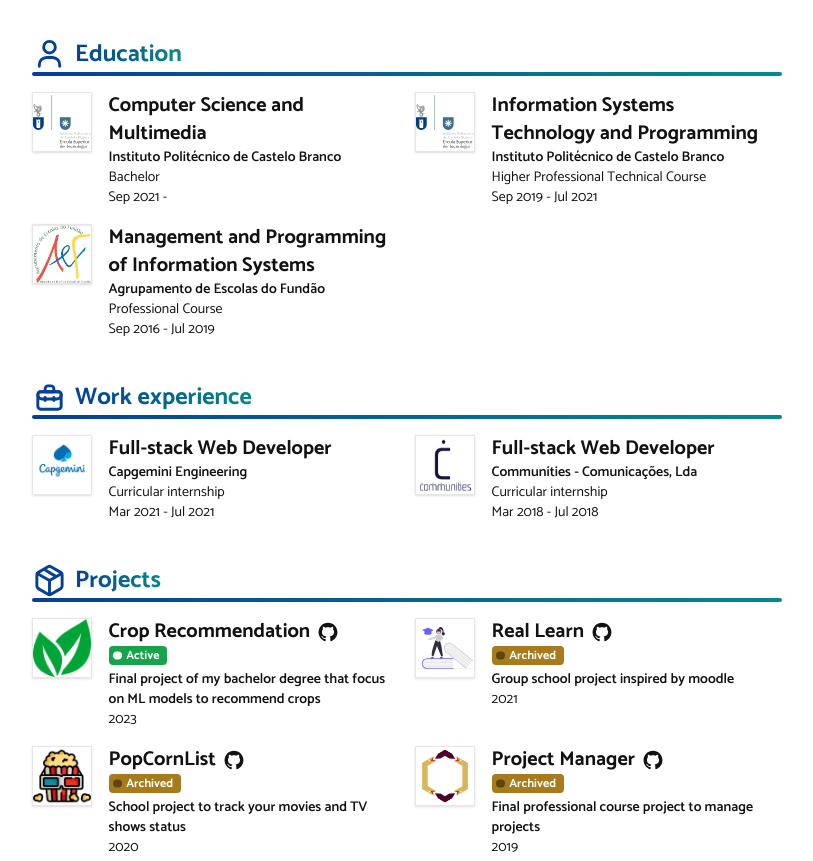
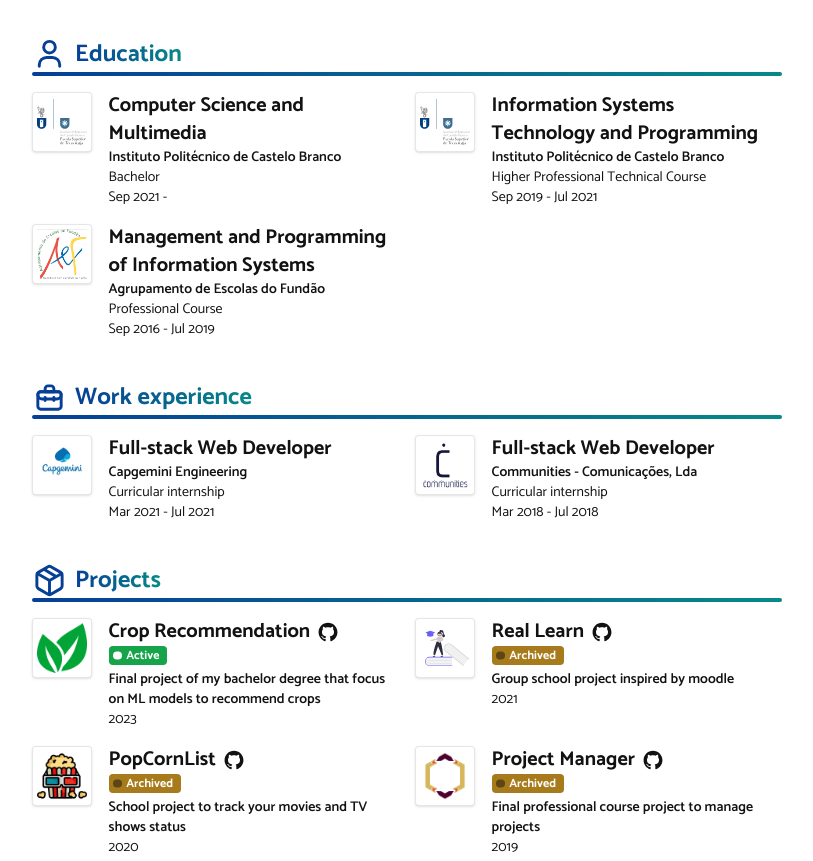
Before and after one commit to miguelmagueijo/website, an Astro site: page / in a window 1280 px wide. Shown: the part 799-1660 px from the top of the page, without its empty margins (233-1046 px from the left). Built offline with nearby package versions, Linux system fonts and the light colour scheme; Astro itself is replaced by a stand-in of ours.

Commit message:
Change project, school and work icons class

```diff
--- a/src/pages/index.astro
+++ b/src/pages/index.astro
@@ -85,7 +85,7 @@
 		<ul class="space-y-4 sm:space-y-0 sm:grid sm:grid-cols-2 sm:gap-4">
 			{ StudiesInfos.map( (s) =>
 				<li class="grid grid-cols-5 gap-4">
-					<img class="logo-image support-dark" src={ s.imgUrl } alt={ s.imgAlt } title={ s.imgTitle } />
+					<img class="logo-image" src={ s.imgUrl } alt={ s.imgAlt } title={ s.imgTitle } />
 					<div class="text-sm col-span-4">
 						<p class="font-bold text-lg md:text-xl">{ s.courseName }</p>
 						<p class="font-semibold">{ s.schoolName }</p>
@@ -127,7 +127,7 @@
 		<ul class="space-y-4 sm:space-y-0 sm:grid sm:grid-cols-2 sm:gap-4">
 			{ ProjectsInfos.map( (p) =>
 				<li class="grid grid-cols-5 gap-4">
-					<img class="logo-image support-dark" src={ p.imgUrl } alt={ p.imgAlt } title={ p.imgTitle } />
+					<img class="logo-image" src={ p.imgUrl } alt={ p.imgAlt } title={ p.imgTitle } />
 					<div class="text-sm col-span-4">
 						<div class="flex space-x-2 items-center">
 							<span class="font-bold text-lg md:text-xl">{ p.name }</span>
@@ -255,7 +255,7 @@
 	}
 
 	.logo-image {
-		@apply h-[55px] w-[55px]  md:h-[60px] md:w-[60px] shadow border border-black dark:border-white dark:shadow-white border-opacity-10;
+		@apply h-[55px] w-[55px] md:h-[60px] md:w-[60px] bg-white p-1 shadow border border-black dark:border-white border-opacity-10 rounded;
 	}
 
 	.project-pill {
```
